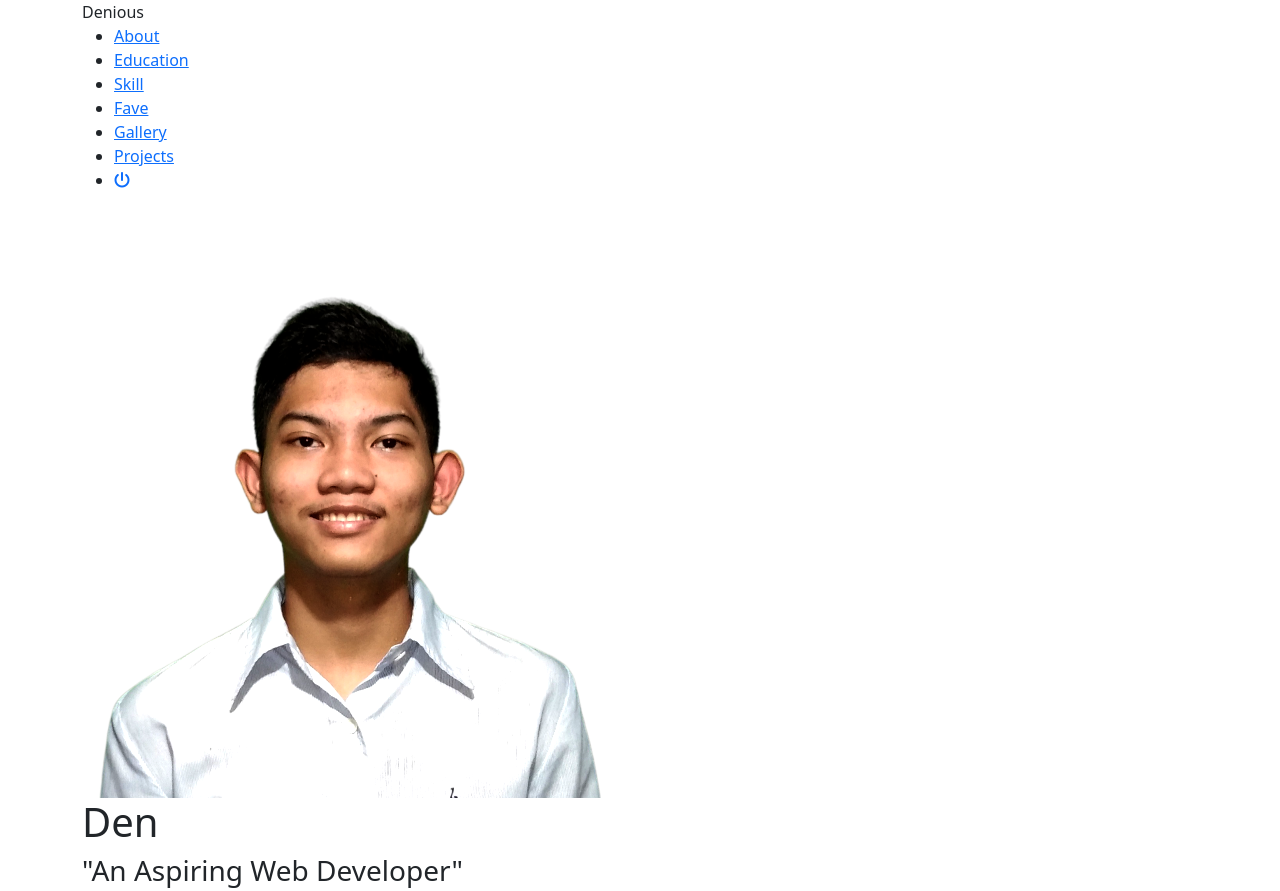
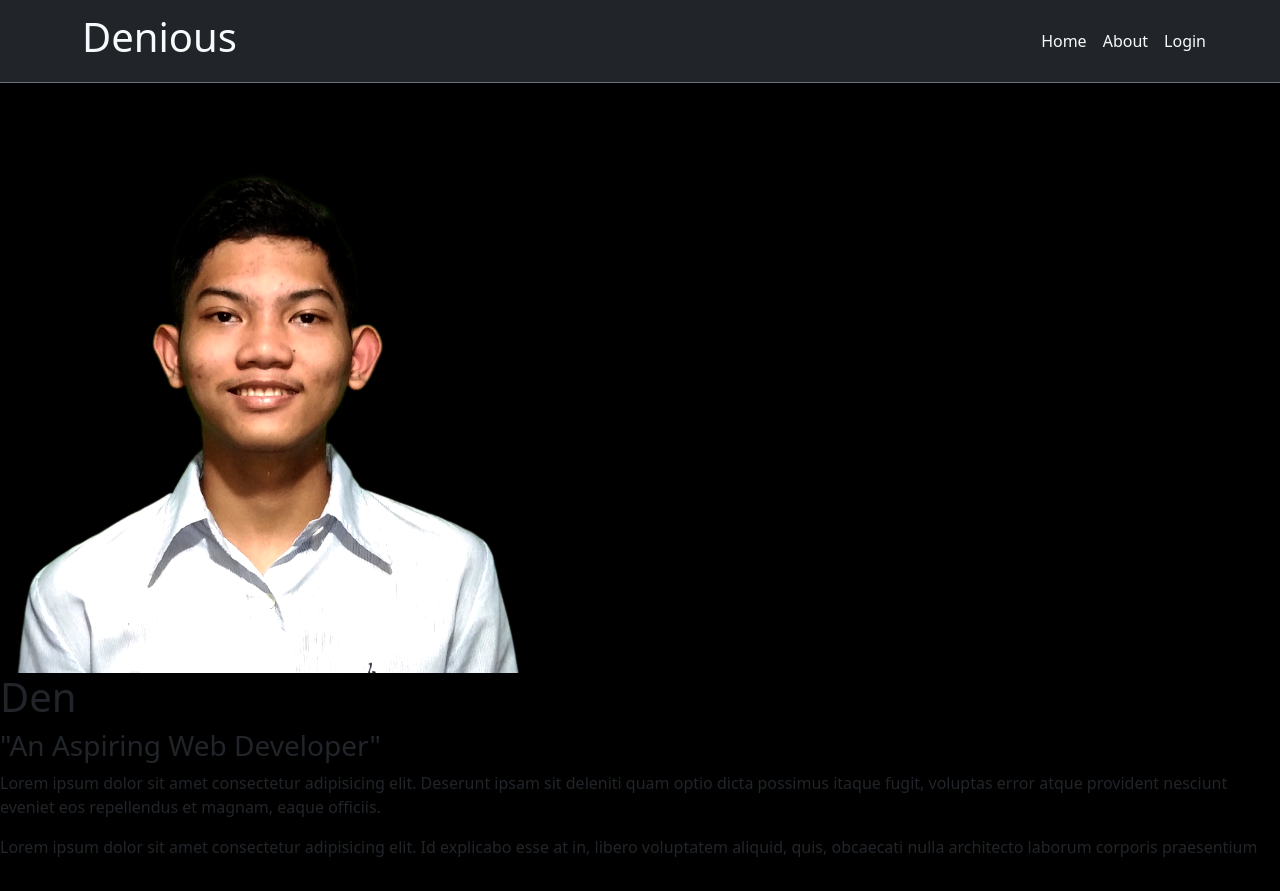
Before and after one commit to LourdenB15/portfolio-clone-bs, a plain HTML site: page index.html in a window 1280 px wide. Shown: the top 891 px of the page. Drawn offline with nearby package versions, Linux system fonts and the light colour scheme.

Commit message:
Navbar BS

```diff
--- a/index.html
+++ b/index.html
@@ -4,6 +4,7 @@
     <meta charset="utf-8" />
     <meta name="viewport" content="width=device-width, initial-scale=1" />
     <title>Denious BS</title>
+
     <link
       rel="stylesheet"
       href="https://cdnjs.cloudflare.com/ajax/libs/font-awesome/6.5.0/css/all.min.css"
@@ -11,31 +12,62 @@
       crossorigin="anonymous"
       referrerpolicy="no-referrer"
     />
+
     <link
+      rel="stylesheet"
       href="https://cdn.jsdelivr.net/npm/bootstrap@5.3.3/dist/css/bootstrap.min.css"
-      rel="stylesheet"
-      integrity="sha384-QWTKZyjpPEjISv5WaRU9OFeRpok6YctnYmDr5pNlyT2bRjXh0JMhjY6hW+ALEwIH"
-      crossorigin="anonymous"
+    />
+    <link
+      rel="script"
+      href="https://cdn.jsdelivr.net/npm/bootstrap@5.3.3/dist/js/bootstrap.bundle.min.js"
     />
   </head>
-  <body>
-    <div class="container">
+  <body style="background-color: black">
+    <div>
       <header>
-        <nav>
-          <span>Denious</span>
-          <ul>
-            <li><a href="#about">About</a></li>
-            <li><a href="#education">Education</a></li>
-            <li><a href="#skill">Skill</a></li>
-            <li><a href="#fave">Fave</a></li>
-            <li><a href="#gallery">Gallery</a></li>
-            <li><a href="#project">Projects</a></li>
-            <li>
-              <a onclick="logout()" href="#"
-                ><i class="fa-solid fa-power-off"></i
-              ></a>
-            </li>
-          </ul>
+        <nav
+          class="border-bottom border-secondary navbar navbar-expand-lg bg-dark"
+        >
+          <div class="container">
+            <a class="navbar-brand text-light col-6" href="#"
+              ><h1>Denious</h1></a
+            >
+            <button
+              class="navbar-toggler navbar-dark"
+              type="button"
+              data-toggle="collapse"
+              data-target="#navbarNavAltMarkup"
+              aria-controls="navbarNavAltMarkup"
+              aria-expanded="false"
+              aria-label="Toggle navigation"
+            >
+              <span class="navbar-toggler-icon navbar-dark"></span>
+            </button>
+
+            <div
+              class="collapse navbar-collapse col-6 justify-content-end"
+              id="navbarNavAltMarkup"
+            >
+              <div class="navbar-nav">
+                <a class="nav-item nav-link text-light" href="#">Home</a>
+                <a class="nav-item nav-link text-light" href="#">About</a>
+                <a class="nav-item nav-link text-light" href="#">Login</a>
+              </div>
+            </div>
+            <!-- <ul>
+              <li>
+                <a href="#about">About</a>
+              </li>
+              <li>
+                <a href="#education">Education</a>
+              </li>
+              <li>
+                <a onclick="logout()" href="#"
+                  ><i class="fa-solid fa-power-off"></i
+                ></a>
+              </li>
+            </ul> -->
+          </div>
         </nav>
         <section id="about">
           <div class="wrapper">
@@ -59,5 +91,6 @@
         </section>
       </header>
     </div>
+    <!-- <script src="https://cdn.jsdelivr.net/npm/bootstrap@5.3.3/dist/js/bootstrap.bundle.min.js"></script> -->
   </body>
 </html>
```
